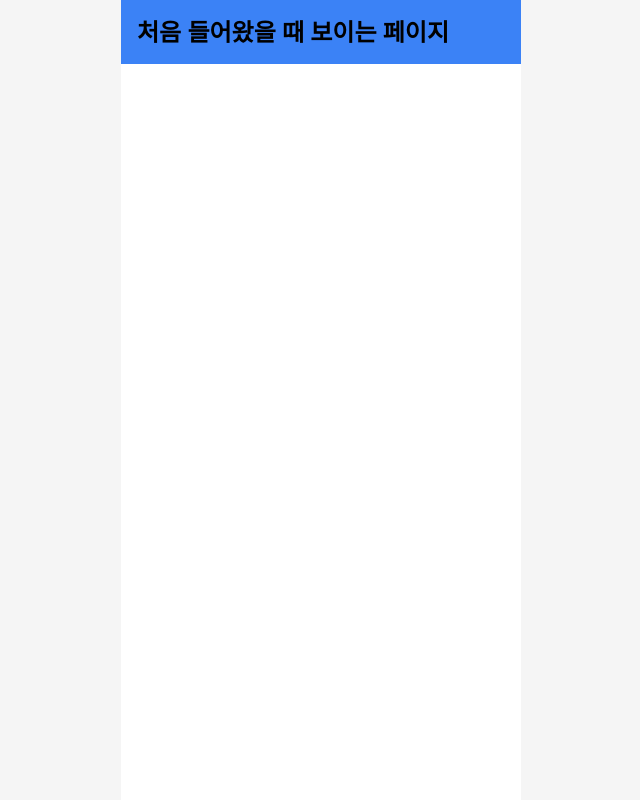
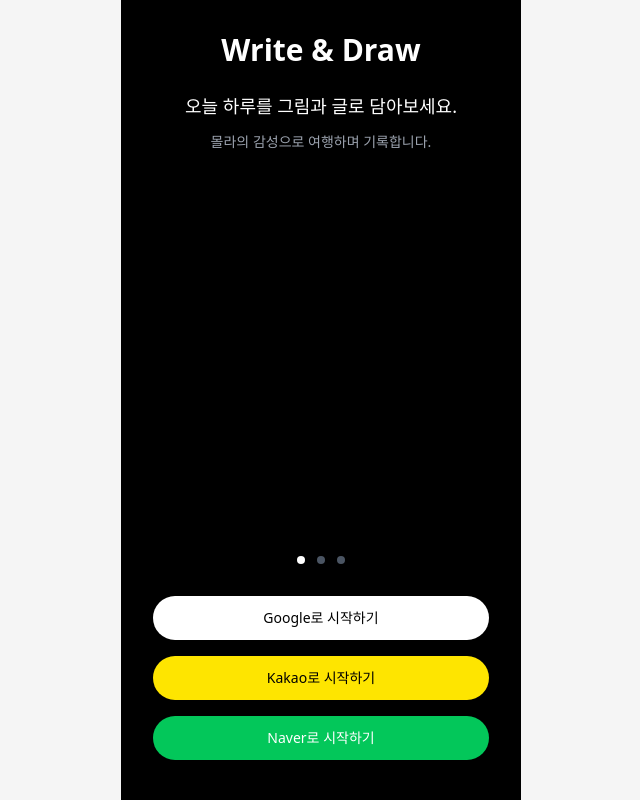
Before and after one commit to sonar-diary/Front-end, a React (Vite) app in the folder sonar-front/: page / in a window 1280 px wide. Shown: the whole page, without its empty margins (319-959 px from the left). Built offline with nearby package versions, Linux system fonts and the light colour scheme.

Commit message:
login page

```diff
--- a/sonar-front/src/App.jsx
+++ b/sonar-front/src/App.jsx
@@ -1,14 +1,22 @@
 import { BrowserRouter as Router, Routes, Route } from "react-router-dom";
-import Home from "./pages/Home";
+import { useState } from "react";
+import Splash from "./components/Splash";
+import Login from "./pages/Login";
 
 function App() {
+  const [showSplash, setShowSplash] = useState(true);
+
   return (
-    <div className="w-full max-w-[400px] min-h-screen bg-white mx-auto relative">
-      <Router>
-        <Routes>
-          <Route path="/" element={<Home />} />
-        </Routes>
-      </Router>
+    <div className="w-full max-w-[400px] min-h-screen bg-black mx-auto relative">
+      {showSplash ? (
+        <Splash onFinish={() => setShowSplash(false)} />
+      ) : (
+        <Router>
+          <Routes>
+            <Route path="/" element={<Login />} />
+          </Routes>
+        </Router>
+      )}
     </div>
   );
 }
--- /dev/null
+++ b/sonar-front/src/components/Splash.jsx
@@ -0,0 +1,21 @@
+import { useEffect } from "react";
+import '../style/Splash.css';
+
+export default function Splash({ onFinish }) {
+  useEffect(() => {
+    const timer = setTimeout(() => {
+      onFinish();
+    }, 2000);
+
+    return () => clearTimeout(timer);
+  }, [onFinish]);
+  return (
+    <div className="w-full h-screen bg-black flex items-center justify-center">
+      <div className="text-center">
+        <div className="text-4xl font-bold">
+          <div className="logo-text">soñar</div>
+        </div>
+      </div>
+    </div>
+  );
+}
--- a/sonar-front/src/pages/Home.jsx
+++ b/sonar-front/src/pages/Home.jsx
@@ -1,7 +1,7 @@
-export default function Home() {
-  return (
-    <div className="p-4 bg-blue-500">
-      <h1 className="text-2xl font-bold">처음 들어왔을 때 보이는 페이지</h1>
-    </div>
-  );
-}
+// export default function Home() {
+//   return (
+//     <div className="p-4 bg-blue-500">
+//       <h1 className="text-2xl font-bold">처음 들어왔을 때 보이는 페이지</h1>
+//     </div>
+//   );
+//  }  보류
--- /dev/null
+++ b/sonar-front/src/pages/Login.jsx
@@ -0,0 +1,82 @@
+import { useState } from "react";
+
+export default function Login() {
+  const [currentSlide, setCurrentSlide] = useState(0);
+
+  const slides = [
+    {
+      title: "Write & Draw",
+      description: "오늘 하루를 그림과 글로 담아보세요.",
+      subText: "몰라의 감성으로 여행하며 기록합니다.",
+    },
+    {
+      title: "Memory",
+      description: "소중했던 순간들을 보관하세요.",
+      subText: "너만의 추억 컬렉션을 만들어보세요.",
+    },
+    {
+      title: "Dear Me",
+      description: "미래의 나에게 전하는 이야기",
+      subText: "시간을 넘어 나와 마주합니다.",
+    },
+  ];
+
+  const handleClick = (e) => {
+    if (!e.target.closest("button")) {
+      setCurrentSlide((prev) => (prev + 1) % slides.length);
+    }
+  };
+
+  const handleSocialLogin = (provider) => {
+    console.log(`${provider} 소셜로그인 버튼`);
+  };
+
+  return (
+    <div className="relative h-screen bg-black text-white" onClick={handleClick}>
+      <div className="flex flex-col h-full">
+        <div className="flex-1 pt-8 px-6 text-center">
+          <h1 className="text-3xl font-bold mb-6">{slides[currentSlide].title}</h1>
+          <p className="text-lg mb-3">{slides[currentSlide].description}</p>
+          <p className="text-sm text-gray-400">{slides[currentSlide].subText}</p>
+        </div>
+
+        <div className="relative w-full px-8 pb-10 space-y-4">
+          <div className="flex justify-center gap-3 mb-4">
+            {slides.map((_, index) => (
+              <div key={index} className={`w-2 h-2 rounded-full ${currentSlide === index ? "bg-white" : "bg-gray-600"}`} />
+            ))}
+          </div>
+          <button
+            className="w-full py-3 bg-white text-black rounded-full font-medium text-sm"
+            onClick={(e) => {
+              e.stopPropagation();
+              handleSocialLogin("Google");
+            }}
+          >
+            Google로 시작하기
+          </button>
+
+          <button
+            className="w-full py-3 bg-[#FEE500] text-black rounded-full font-medium text-sm"
+            onClick={(e) => {
+              e.stopPropagation();
+              handleSocialLogin("Kakao");
+            }}
+          >
+            Kakao로 시작하기
+          </button>
+
+          <button
+            className="w-full py-3 bg-[#03C75A] text-white rounded-full font-medium text-sm"
+            onClick={(e) => {
+              e.stopPropagation();
+              handleSocialLogin("Naver");
+            }}
+          >
+            Naver로 시작하기
+          </button>
+        </div>
+      </div>
+    </div>
+  );
+}
--- /dev/null
+++ b/sonar-front/src/style/Splash.css
@@ -0,0 +1,8 @@
+.logo-text {
+  font-weight: bold;
+  font-size: 2.5rem;
+  background: linear-gradient(to right, #7969f4 20%, #822fd5 80%);
+  -webkit-background-clip: text;
+  background-clip: text;
+  -webkit-text-fill-color: transparent;
+}
```
